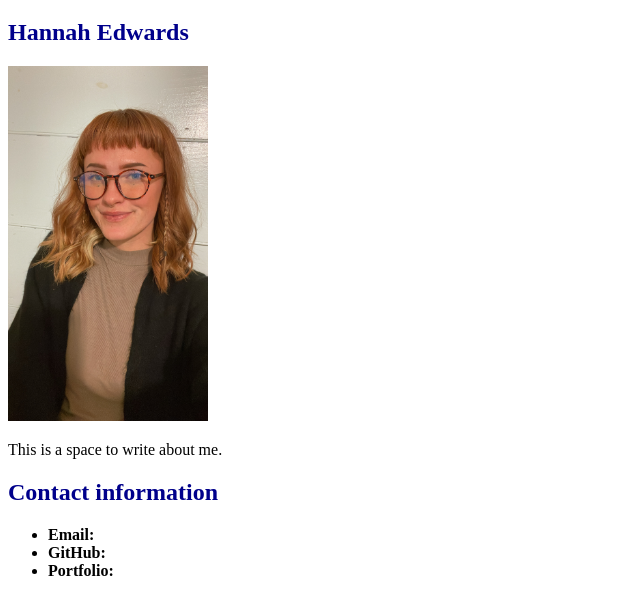
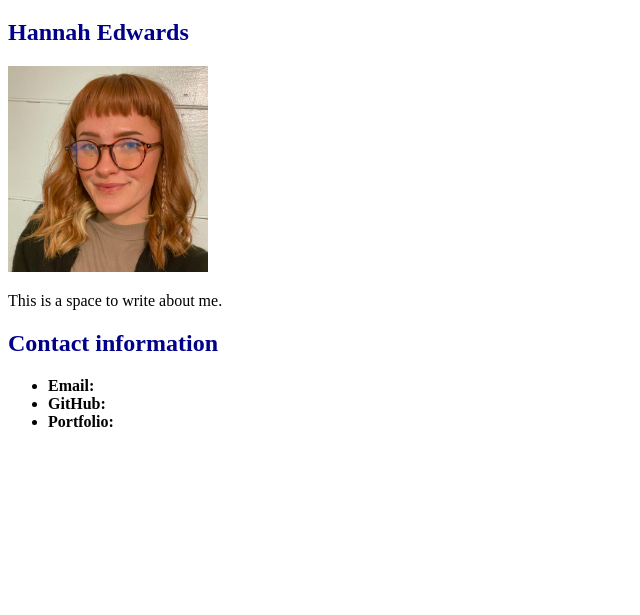
Before and after one commit to hannahedwards/hannahedwards-portfolio, a plain HTML site: page index.html in a window 1280 px wide. Shown: the part 61-676 px from the top of the page, without its empty margins (0-640 px from the left). Drawn offline with Linux system fonts and the light colour scheme; files that its build step writes are made by us from their sources.

Commit message:
updated the README and picture

```diff
--- a/index.html
+++ b/index.html
@@ -12,7 +12,7 @@
     </header>
         <section>
             <h2 class="title">Hannah Edwards</h2>
-            <img src="./assest/my-image.JPG" alt="temp image" width="200"  >
+            <img src="./assest/my-image2.JPG" alt="temp image" width="200"  >
             <p>This is a space to write about me.</p>
         </section>
 
```
Also changed, not shown: assest/my-image.JPG (deleted), assest/my-image2.JPG (added), 3 other files.
